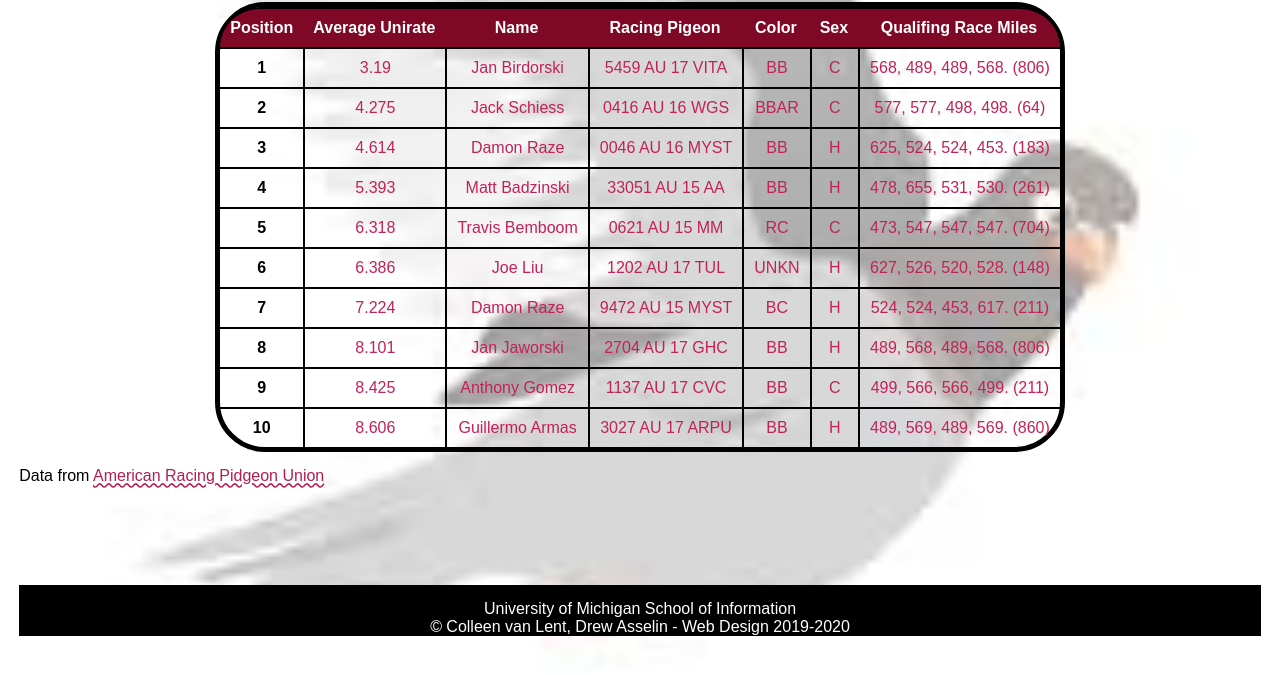
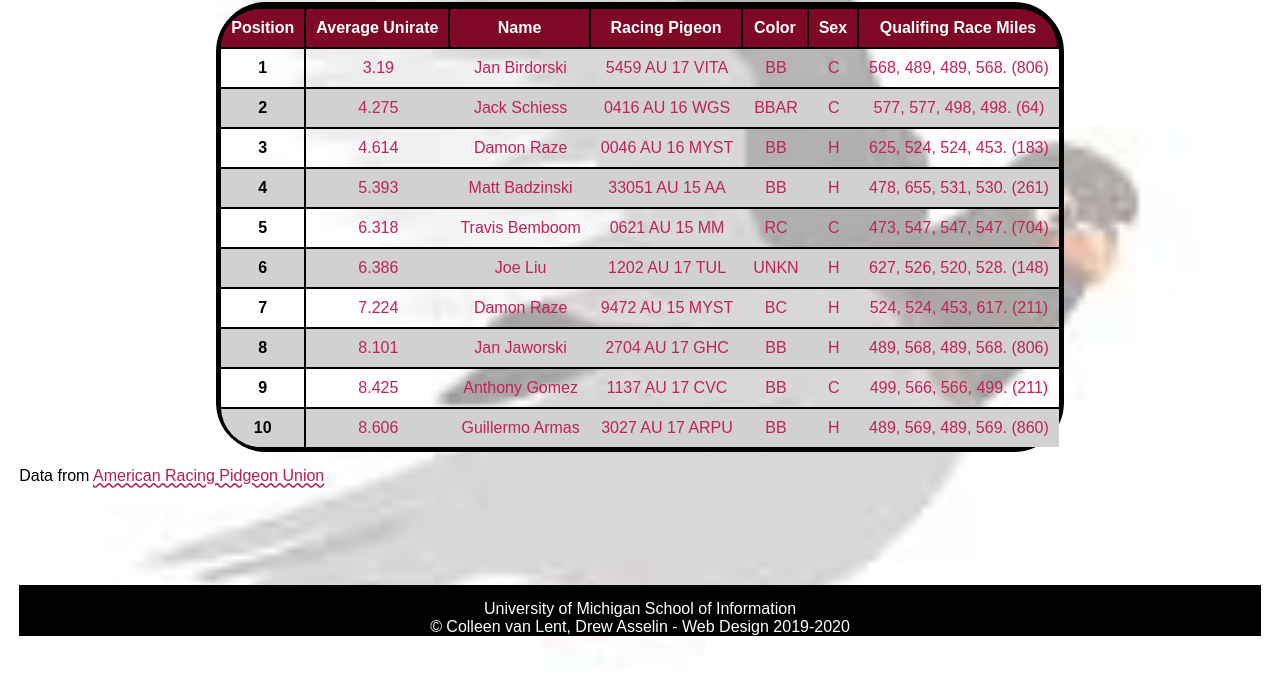
Before and after one commit to maxtonfil/homework4-2021, a plain HTML site: page index.html in a window 1280 px wide. Shown: the part 109-784 px from the top of the page. Drawn offline with Linux system fonts and the light colour scheme; a web font is replaced by a local one.

Commit message:
various row requirements completed

```diff
--- a/css/style.css
+++ b/css/style.css
@@ -118,34 +118,47 @@ thead tr:first-child th:last-child{
   border-top-right-radius: 50px;
 }
 
-/* thead tr:last-child th:last-child{
-  border-left: none;
+tbody tr:last-child th:first-child{
+
+
+  border-bottom-left-radius: 50px;
+}
+
+tbody tr:nth-child(10) th:nth-child(7){
 
   border-bottom-right-radius: 50px;
 }
 
-thead tr:last-child th:first-child{
-  border-left: none;
 
-  border-bottom-left-radius: 50px;
-} */
 
 th{
   border-top: solid 2px #000000;
   vertical-align: middle;
   padding: 10px;
+  border-right: solid 2px #000000;
 }
 
 
 td{
 
   border-top: solid 2px #000000;
-  border-left: solid 2px #000000;
+
+
   padding: 10px;
   text-align: center;
+}
+
+
+
+tr:nth-child(2n){
+  background-color: #d1d1d1;
 
 }
 
+
+tr:hover{
+  background-color: rgba(126,8,37,.25);
+}
 
 
 /*Add selectors and rules here*/
```
